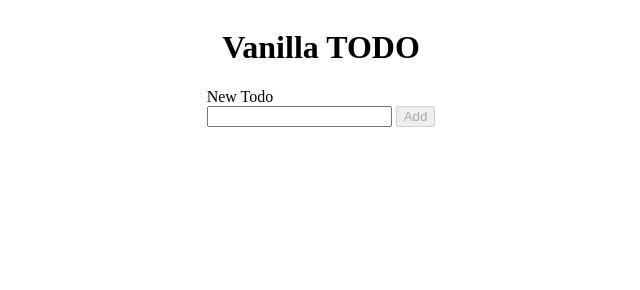
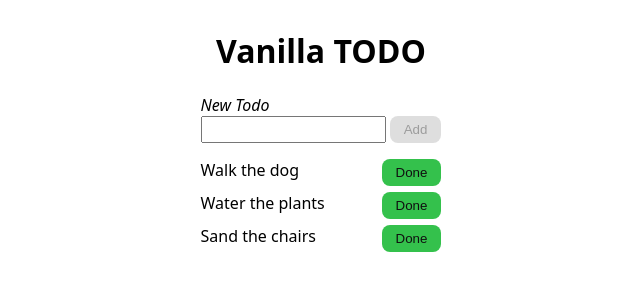
Before and after one commit to NoWizards/scratch-web-framework, a plain HTML site: page vanilla-todo/index.html in a window 1280 px wide. Shown: the whole page, without its empty margins (319-959 px from the left). Drawn offline with Linux system fonts and the light colour scheme.

Commit message:
add functionality to delete todos, uptade css, add initial list of todos and event listeners

```diff
--- a/vanilla-todo/index.html
+++ b/vanilla-todo/index.html
@@ -11,14 +11,16 @@
     <div class="content">
         <h1>Vanilla TODO</h1>
         <div>
-           <div class="input-field">
-                <label for="todo-input" class="input-label">New Todo</label>
-                <input type="text" name="todo-input" id="">
-           </div>
-            <button id="add-todo-btn" disabled>Add</button>
+            <div>
+                <div class="input-field">
+                     <label for="todo-input" class="input-label">New Todo</label>
+                     <input type="text" id="todo-input">
+                </div>
+                 <button id="add-todo-btn" disabled class="action-todo-btn">Add</button>
+             </div>
+
+             <ul id="todos-list"></ul>
         </div>
-
-        <ul id="todos-list"></ul>
     </div>
 </body>
 </html>
--- a/vanilla-todo/styles.css
+++ b/vanilla-todo/styles.css
@@ -1,3 +1,12 @@
+*{
+    box-sizing: border-box;
+}
+
+body{
+    background-color: initial;
+    font-family: system-ui, -apple-system, BlinkMacSystemFont, 'Segoe UI', Roboto, Oxygen, Ubuntu, Cantarell, 'Open Sans', 'Helvetica Neue', sans-serif;
+}
+
 .content{
     display: flex;
     align-items: center;
@@ -10,4 +19,45 @@
 
 .input-label{
     display: block;
+    font-style: italic;
+    font-weight: 500;
 }
+
+#todo-input{
+    height: 27px;
+}
+
+.action-todo-btn{
+    border: none;
+    border-radius: 8px;
+    padding: 6px 14px;
+    height: 27px;
+    background-color: rgba(31, 187, 57, 0.9);
+    color: rgba(16, 16, 16, 1);
+    transition: all 0.3s;
+    &[disabled]{
+        background-color: rgba(146, 146, 146, 0.3);
+        color: rgba(8, 8, 8, 0.3);
+
+    }
+    &:hover:enabled{
+        background-color: rgba(60, 218, 86, 0.9);
+    }
+    &:enabled:hover:active{
+        background-color: rgba(31, 187, 57, 0.9);
+        transform: translateY(1px);
+        transition: 150ms;
+    }
+}
+
+#todos-list{
+    list-style-type: none;
+    padding-inline-start: 0px;
+
+    li{
+        display: flex;
+        justify-content: space-between;
+        margin: 6px 0px;
+    }
+
+}
--- a/vanilla-todo/todos.js
+++ b/vanilla-todo/todos.js
@@ -0,0 +1,62 @@
+
+
+const todos = ['Walk the dog', 'Water the plants', 'Sand the chairs'];
+
+const addTodoInput = document.querySelector('#todo-input');
+const addTodoButton = document.querySelector('#add-todo-btn');
+const todosList = document.querySelector('#todos-list');
+
+//initialize view
+for(const todo of todos){
+    let newTodo = renderTodoInReadMode(todo);
+    if(newTodo) todosList.append(newTodo)
+}
+
+addTodoInput.addEventListener('input', ()=>{
+    addTodoButton.disabled = addTodoInput.value.length < 3;
+})
+
+addTodoInput.addEventListener('keydown', ({key})=>{
+    key === 'Enter' && addTodoInput.value.length >=3 ? addTodo() : null;
+})
+
+
+//functions
+function renderTodoInReadMode(todo){
+    const li = document.createElement('li');
+    const span = document.createElement('span');
+    span.textContent = todo;
+    span.addEventListener('dblclick',()=>{
+        const idx = todos.indexOf(todo);
+
+        todosList.replaceChild(
+            renderTodoInEditMode(todo),
+            todosList.childNodes[idx]
+        )
+    })
+    li.append(span);
+
+    const button  = document.createElement('button');
+    button.textContent = 'Done';
+    button.className = 'action-todo-btn';
+    button.addEventListener('click', ()=>{
+        const idx  = todos.indexOf(todo);
+        removeTodo(idx);
+    })
+    li.append(button);
+
+    return li;
+}
+
+function renderTodoInEditMode(todo){
+    //TODO
+}
+
+function addTodo(){
+    //TODO
+}
+
+function removeTodo(idx){
+    todos.splice(idx, 1);
+    todosList.childNodes[idx].remove();
+}
```
